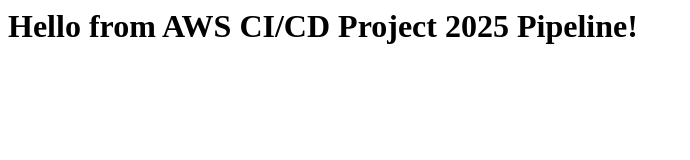
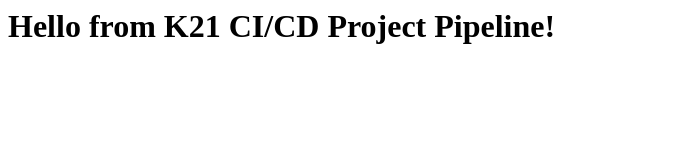
Before and after one commit to sanjay1869/ec2-cicd-demo, a plain HTML site: page index.html in a window 1280 px wide. Shown: the whole page, without its empty margins (0-690 px from the left). Drawn offline with Linux system fonts and the light colour scheme.

Commit message:
Index is updated2

```diff
--- a/index.html
+++ b/index.html
@@ -1,3 +1,3 @@
 <html>
-  <h1>Hello from AWS CI/CD Project 2025 Pipeline! </h1>
+  <h1>Hello from K21 CI/CD Project Pipeline! </h1>
 </html>
```
